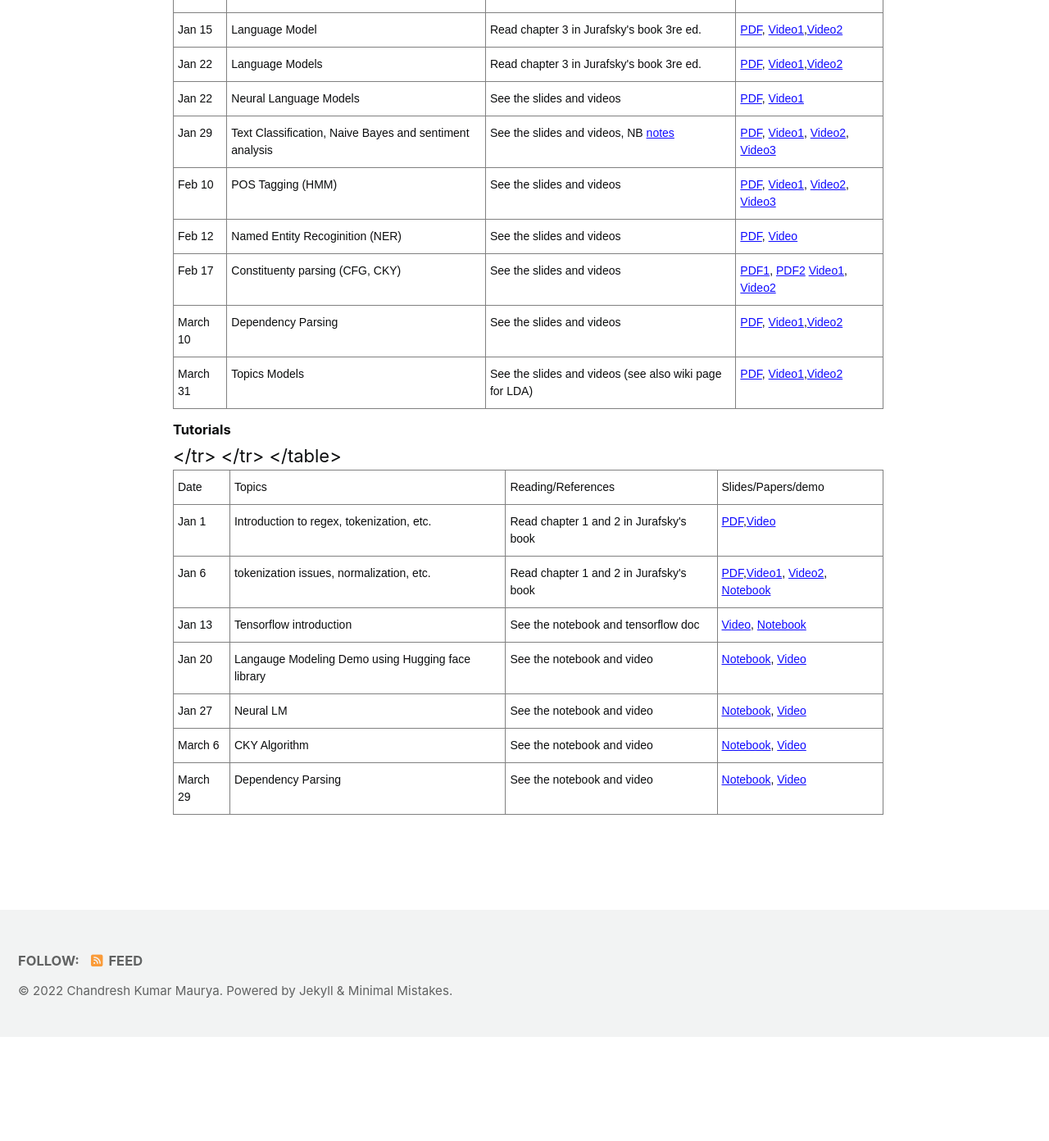
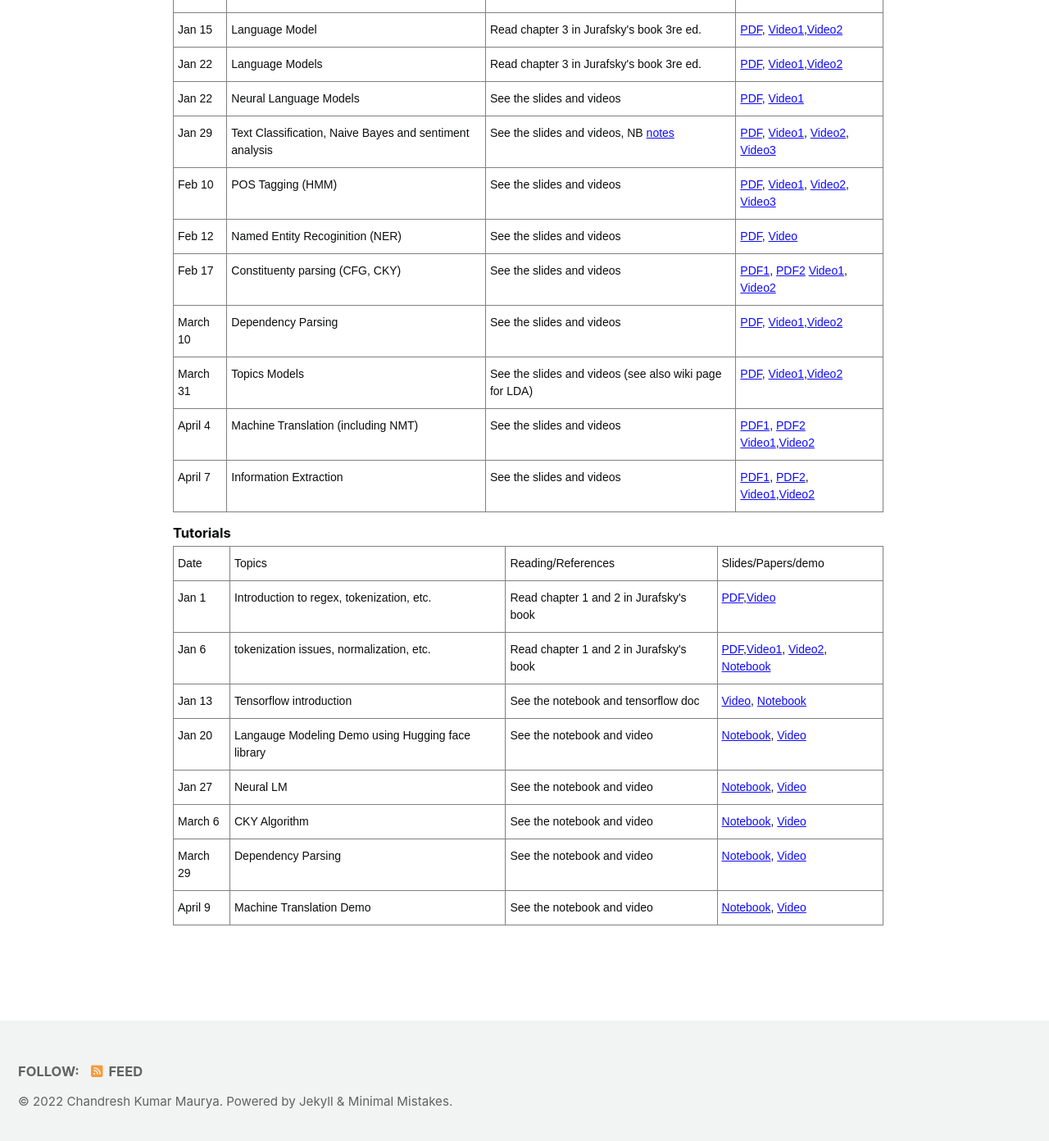
Before and after one commit to chandreshiit/oldsite, a Jekyll site: the page built from _pages/NLP2022.md, in a window 1280 px wide and 1400 px high, scrolled down 2160 px. Shown: the top 1392 px of the window at 82% size. Built offline with Jekyll 4.4.1, drawn with Linux system fonts in a browser that asks for light colours; cached includes are drawn as plain includes; nearby versions of some CDN libraries; before the commit the page ends 3425 px from its top, so only the background shows below that.

Commit message:
added lect

```diff
--- a/_pages/NLP2022.md
+++ b/_pages/NLP2022.md
@@ -155,7 +155,23 @@ Natural language processing (NLP) or computational linguistics is one of the mos
           <th class="tg-0pky">  <a href="https://drive.google.com/file/d/1RSbSe3rMTUyXNfSZl9v8d-yUsOG58XQI/view?usp=sharing">PDF</a>,
      <a href="https://drive.google.com/file/d/1uf1GKQQJsxHyDxA2Xf3_NENhOa98ZnPe/view?usp=sharing">Video1</a>,<a href="https://drive.google.com/file/d/1JfKAftyjDkAkb5SG40iVPBrQ-XJ3sLyv/view?usp=sharing">Video2</a>
         </th></tr>
+     <tr>
+    <th class="tg-0pky">April 4</th>
+    <th class="tg-0pky">Machine Translation (including NMT)</th>
+    <th class="tg-0pky">See the slides and videos </th>
+          <th class="tg-0pky">  <a href="https://drive.google.com/file/d/1n81PVJtvAz7kTa5rN9T7U90yQOdzxX60/view?usp=sharing">PDF1</a>, <a href="https://drive.google.com/file/d/1W6pcFGuOCwJoiOFzZN3Zqo9IMMU3PKCU/view?usp=sharing">PDF2</a>
+     <a href="https://drive.google.com/file/d/1PriUmn8JxH-hME6Dj54DEGfCutELRU_m/view?usp=sharing">Video1</a>,<a href="https://drive.google.com/file/d/1rG0A1qzWiE5ywNveC1m2YtA7dkYsnBqQ/view?usp=sharing">Video2</a>
+        </th></tr>
+      <tr>
+    <th class="tg-0pky">April 7</th>
+    <th class="tg-0pky">Information Extraction</th>
+    <th class="tg-0pky">See the slides and videos </th>
+          <th class="tg-0pky">  <a href="https://drive.google.com/file/d/149E36kMPnvEVEyXd8yz2clAZyd_l13ah/view?usp=sharing">PDF1</a>,
+              <a href="https://drive.google.com/file/d/1Lz0SCVApVuYiP2boFLZe9XBRcFrEBeQC/view?usp=sharing">PDF2</a>,
+     <a href="https://drive.google.com/file/d/1Fnx7gH3xpc8rCa5wTQ2KeSeRo9oJJpqb/view?usp=sharing">Video1</a>,<a href="https://drive.google.com/file/d/1sUtlxq81PLmoJgheFaFfxo_OJkoCbaN3/view?usp=sharing">Video2</a>
+        </th></tr>
 </table>
+
 
 
 
@@ -226,7 +242,7 @@ Natural language processing (NLP) or computational linguistics is one of the mos
     </tr>
        <tr>
     <th class="tg-0pky">March 6</th>
-    <th class="tg-0pky">CKY Algorithm
+           <th class="tg-0pky">CKY Algorithm</th>
     <th class="tg-0pky">See the notebook and video</th>
           <th class="tg-0pky">
             <a href="https://drive.google.com/file/d/16-rIJCSDAedMPO9MC5Y1aJDZT3Fxitb6/view?usp=sharing">Notebook</a>, <a href="https://drive.google.com/file/d/1JYXRYxjgV50Gy08OD7o57ffDIFpnO_XX/view?usp=sharing">Video</a>
@@ -234,10 +250,18 @@ Natural language processing (NLP) or computational linguistics is one of the mos
     </tr>
      <tr>
     <th class="tg-0pky">March 29</th>
-    <th class="tg-0pky">Dependency Parsing
+         <th class="tg-0pky">Dependency Parsing</th>
     <th class="tg-0pky">See the notebook and video</th>
           <th class="tg-0pky">
             <a href="https://drive.google.com/file/d/11Ai5j0QBGoUZCE0AOUi3yhOJ_Btf7qV4/view?usp=sharing">Notebook</a>, <a href="https://drive.google.com/file/d/1US2jVV0G6s_0n6gtAxkC3LnD6uyG6qkb/view?usp=sharing">Video</a>
           </th>
     </tr>
+     <tr>
+    <th class="tg-0pky">April 9</th>
+         <th class="tg-0pky">Machine Translation Demo</th>
+    <th class="tg-0pky">See the notebook and video</th>
+          <th class="tg-0pky">
+            <a href="https://drive.google.com/file/d/14sv7RMr7ZJWrG5LscvfTQi_wAljRaP9c/view?usp=sharing">Notebook</a>, <a href="https://drive.google.com/file/d/1XR3RPfFygjlBnaWum-pxeG6N49tM-AAP/view?usp=sharing">Video</a>
+          </th>
+    </tr>
 </table>
```
